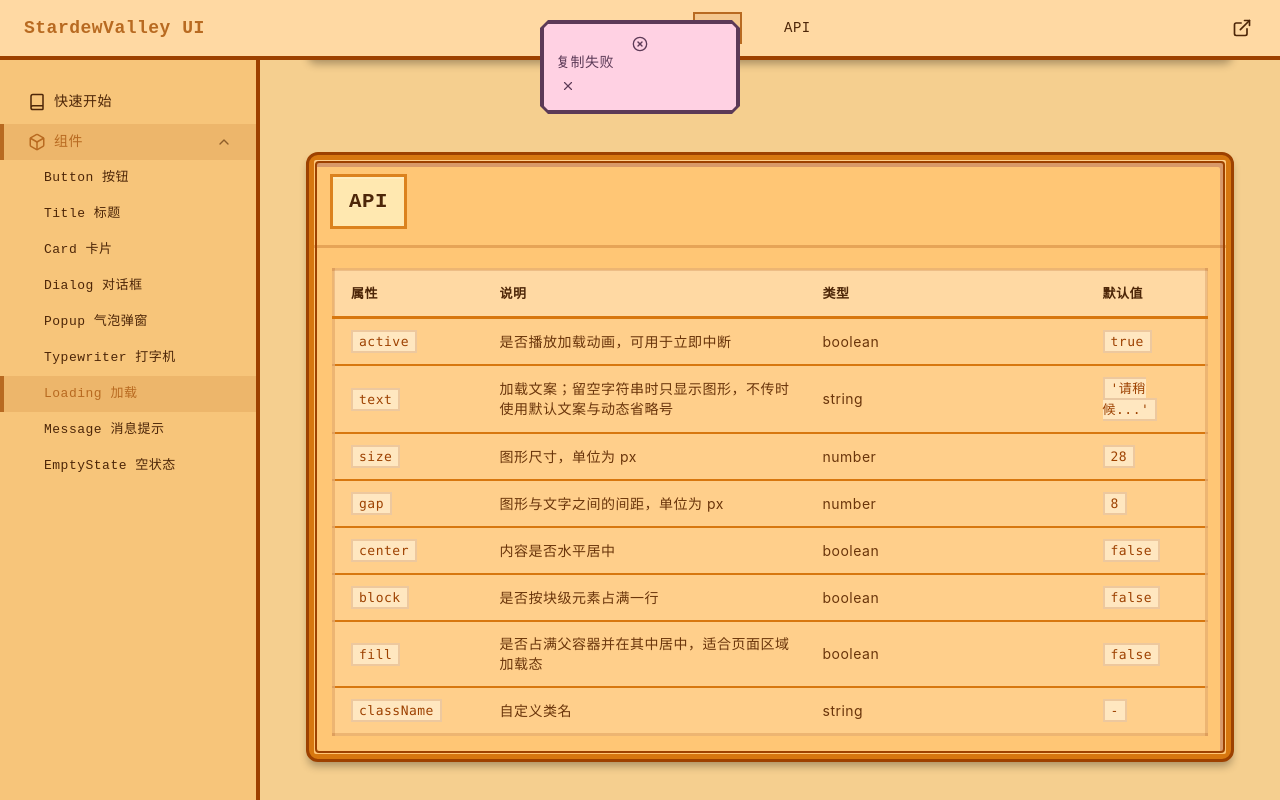
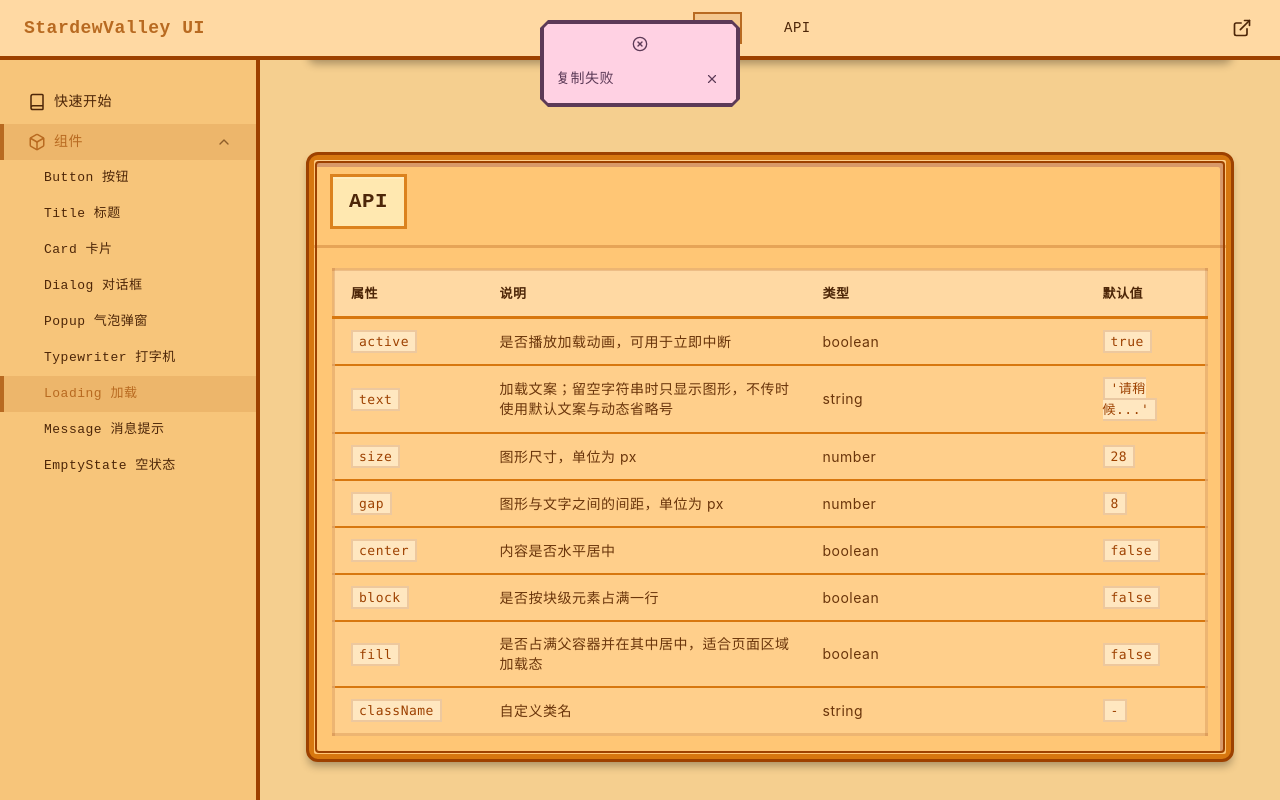
Before and after one commit to a985987819/stardewUi, a React (Vite) app: page /components/loading in a window 1280 px wide. Both pictures are taken after a click on the element "center". Shown: the part 2028-2828 px from the top of the page. Built offline with nearby package versions, Linux system fonts and the light colour scheme; a web font is replaced by a local one.

Commit message:
fix: 修复 消息关闭按钮对齐错误

```diff
--- a/src/components/ui/Loading.tsx
+++ b/src/components/ui/Loading.tsx
@@ -8,7 +8,7 @@ const DEFAULT_TEXT = '请稍候'
 const LOADING_IMAGE_SRC = `${import.meta.env.BASE_URL}loadingBaozi.png`
 const FULL_CIRCLE = Math.PI * 2
 const START_ANGLE = -Math.PI / 2
-const BUN_EDGE_RATIO = 0.02
+const BUN_EDGE_RATIO = 0
 const BITE_CENTER_DISTANCE_RATIO = 0.97
 const BITE_DEPTH_RATIO = 0.39
 
--- a/src/components/ui/Message.module.scss
+++ b/src/components/ui/Message.module.scss
@@ -7,10 +7,15 @@
   pointer-events: auto;
   opacity: 0;
   transform: translateY(-20px);
-  transition: opacity 0.2s steps(3), transform 0.2s steps(3);
-  font-family: var(--font-pixel, 'Stardew', monospace);
+  transition:
+    opacity 0.2s steps(3),
+    transform 0.2s steps(3);
+  font-family: var(--font-pixel, "Stardew", monospace);
   font-size: 14px;
 
+  .stardew-message__icon {
+    margin-bottom: 15px;
+  }
   &-container {
     position: fixed;
     top: 20px;
@@ -55,6 +60,13 @@
     justify-content: center;
   }
 
+  &__body {
+    display: flex;
+    align-items: center;
+    gap: 10px;
+    flex: 1;
+  }
+
   &__content {
     flex: 1;
     line-height: 1.5;
@@ -71,7 +83,9 @@
     border: 2px solid transparent;
     background: transparent;
     cursor: pointer;
-    transition: background 0.1s steps(2), transform 0.1s steps(2);
+    transition:
+      background 0.1s steps(2),
+      transform 0.1s steps(2);
 
     &:hover {
       background: rgba(47, 52, 64, 0.08);
--- a/src/components/ui/Message.tsx
+++ b/src/components/ui/Message.tsx
@@ -75,10 +75,12 @@ function StarMessageCard({ content, type = 'normal', duration = 3000, onClose }:
       contentPadding={12}
     >
       {iconMap[type] ? <span className={styles['stardew-message__icon']}>{iconMap[type]}</span> : null}
+      <div className={styles['stardew-message__body']}>
         <span className={styles['stardew-message__content']}>{content}</span>
         <button type="button" className={styles['stardew-message__close']} onClick={handleClose} style={{ color: theme.text }}>
           <X size={14} />
         </button>
+      </div>
     </StarCanvasBubble>
   )
 }
@@ -113,7 +115,7 @@ function getContainer() {
     messageContainer = document.createElement('div')
     messageContainer.id = 'star-message-root'
     const appRoot = document.querySelector('[class*="starApp"]')
-    ;(appRoot ?? document.body).appendChild(messageContainer)
+      ; (appRoot ?? document.body).appendChild(messageContainer)
     messageRoot = createRoot(messageContainer)
   }
 
```
Lines whose indentation alone changed are shown as unchanged.
